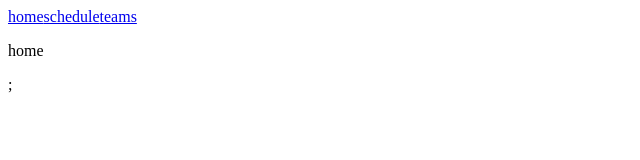
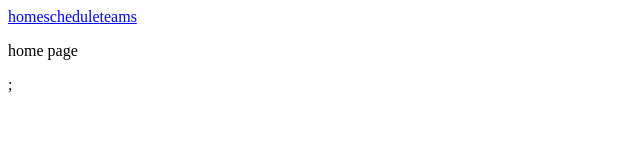
Before and after one commit to Tioyiz/InFo1, a React (Vite) app: page / in a window 1280 px wide. Shown: the top 160 px of the page, without its empty margins (0-640 px from the left). Built offline with nearby package versions, Linux system fonts and the light colour scheme; no server answers.

Commit message:
update home.tsx

```diff
--- a/src/pages/home/home.tsx
+++ b/src/pages/home/home.tsx
@@ -8,7 +8,7 @@ export function Home() {
 
   return (
     <>
-      <p>home</p>
+      <p>home page</p>
     </>
   );
 }
```
